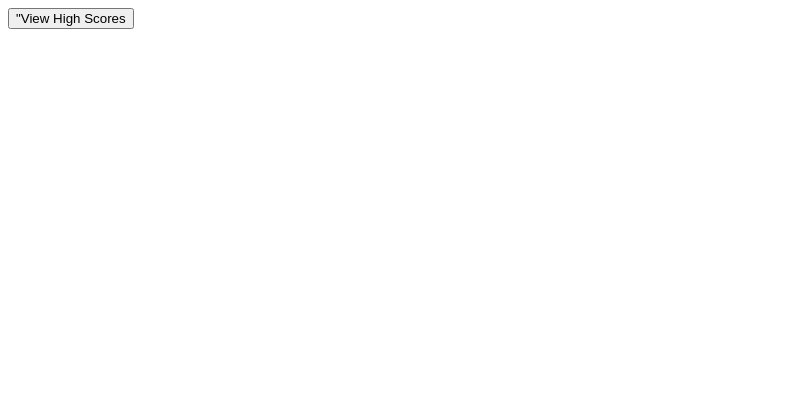
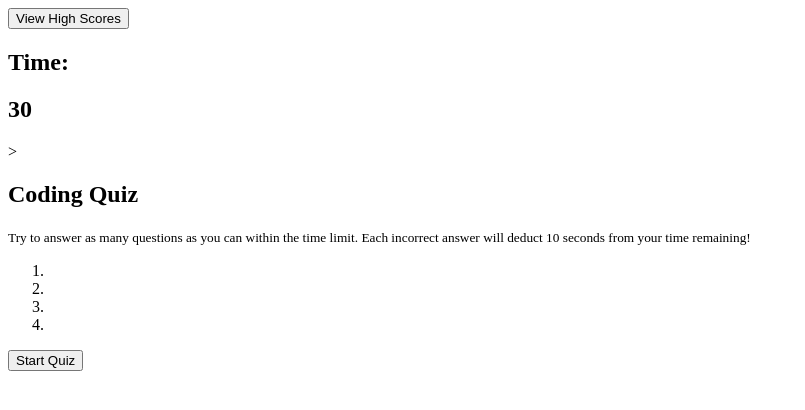
Before and after one commit to Dev-Devin/NEW-CODE-QUIZ, a plain HTML site: page index.html in a window 1280 px wide. Shown: the whole page, without its empty margins (0-805 px from the left). Drawn offline with Linux system fonts and the light colour scheme.

Commit message:
adding OL and buttons to HTML

```diff
--- a/index.html
+++ b/index.html
@@ -10,10 +10,32 @@
   <body>
     <header>
       <div>
-        <button id="high-scores">"View High Scores</button>
+        <button id="high-scores">View High Scores</button>
       </div>
-      <div id="time-inidcator"></div>
+      <div id="time-inidcator">
+        <h2>Time:</h2>
+        <h2 id="time-left">30</h2>></h2>
+      </div>
     </header>
+
+    <div id="container">
+      <main id="quiz-display-area">
+        <h2 id="question-display">Coding Quiz</h2>
+        <nav id="question-options">
+        <p id="rules"><small>Try to answer as many questions as you can within the time limit. Each incorrect answer will deduct 10 seconds from your time remaining!</small></p>
+        <ol>
+          <li id="answer1"></li>
+          <li id="answer2"></li>
+          <li id="answer3"></li>
+          <li id="answer4"></li>
+        </ol>
+        </nav>
+        <div>
+          <button id="start">Start Quiz</button>
+        </div>
+        <div id="question-results"></div>
+      </main>
+    </div>
 
     <script src="./assets/script.js"></script>
   </body>
```
